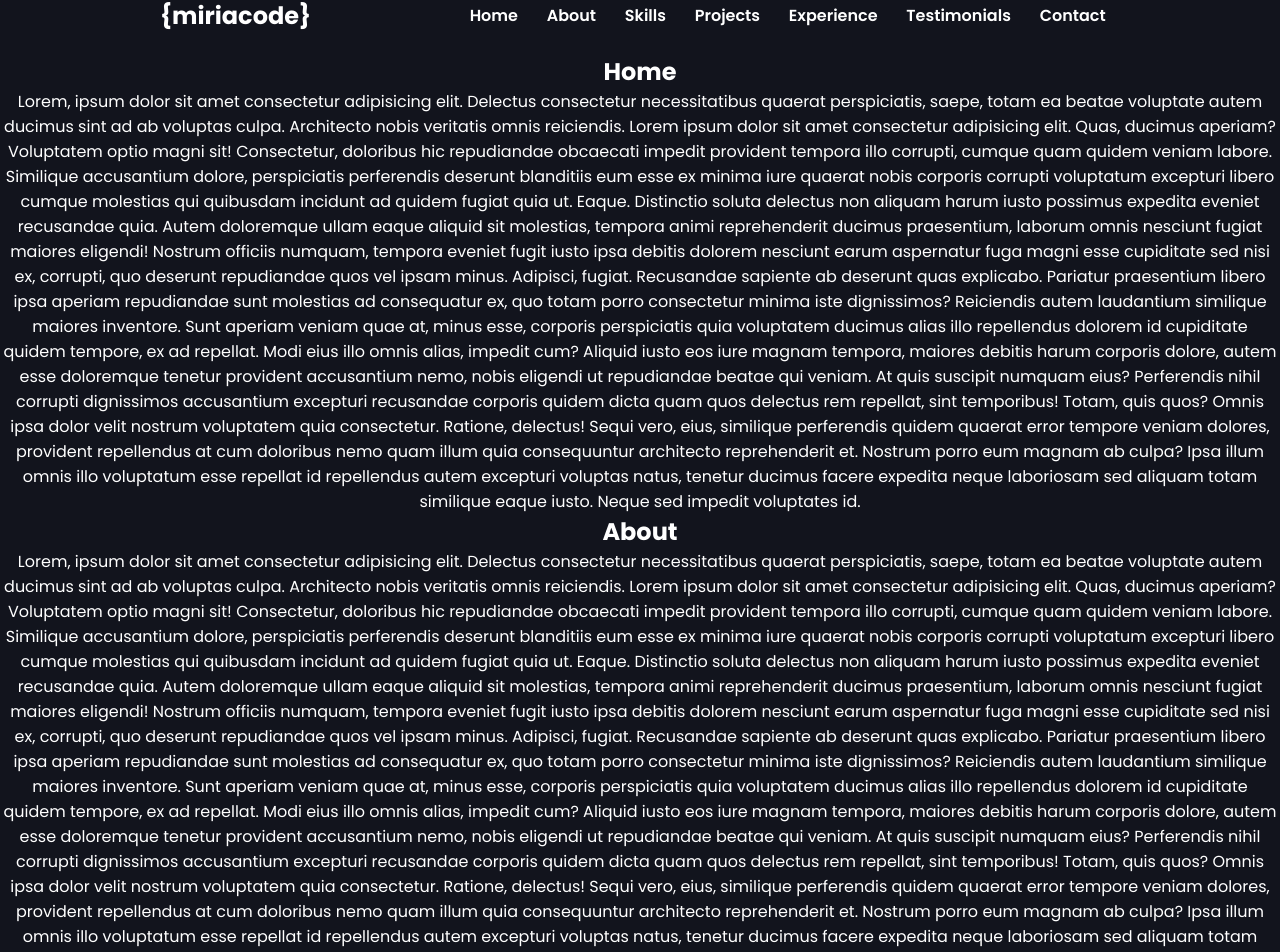
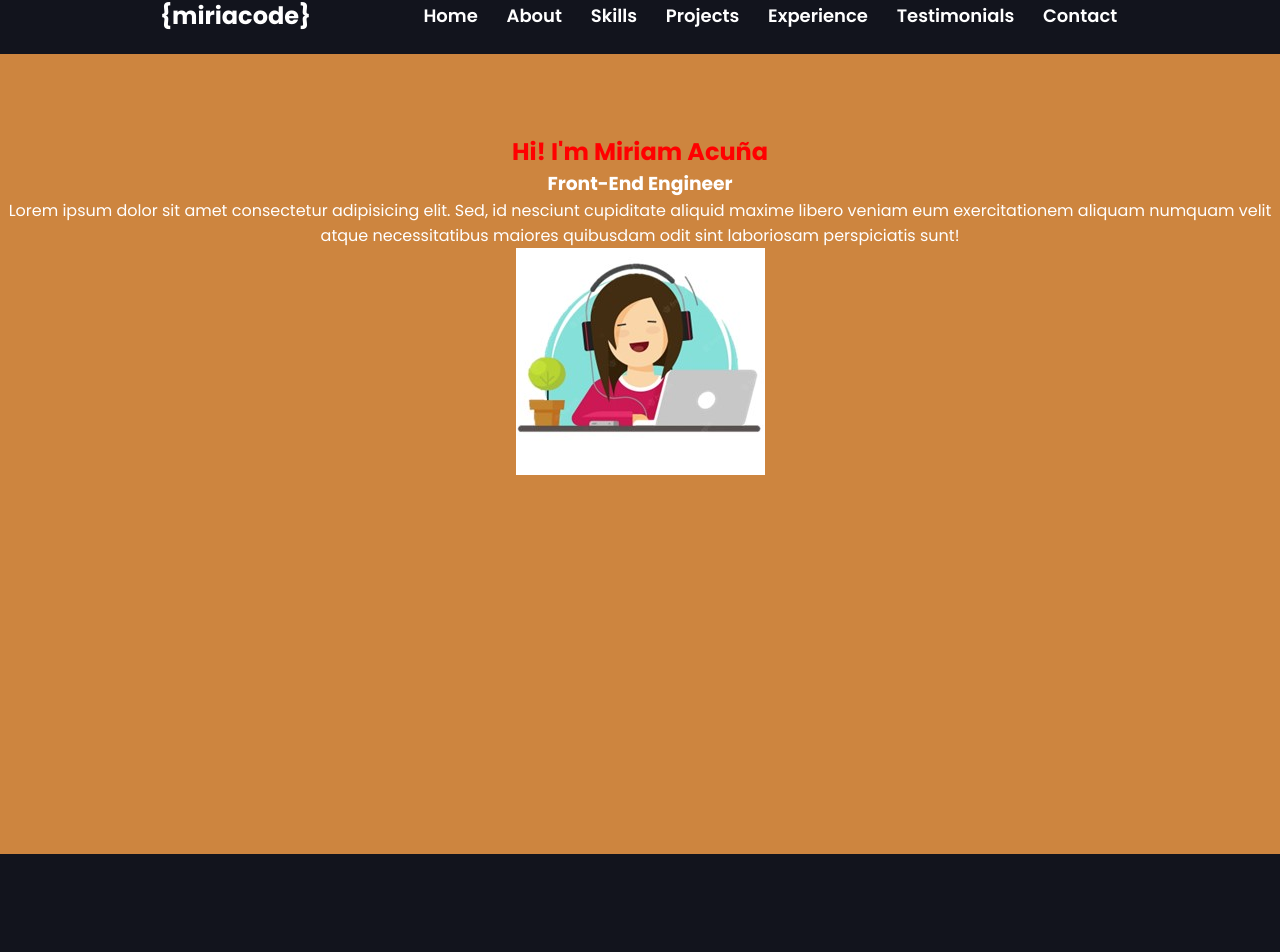
Before and after one commit to miriacode/my-portafolio, a React (Create React App) app: page / in a window 1280 px wide. Shown: the part 26-978 px from the top of the page. Built offline with nearby package versions, Linux system fonts and the light colour scheme.

Commit message:
Updating Navbar. Home and About styles

```diff
--- a/src/components/ui/Navbar/Navbar.style.tsx
+++ b/src/components/ui/Navbar/Navbar.style.tsx
@@ -55,7 +55,7 @@ export const NavbarLinkContainer = styled.div`
 
 export const NavbarLink = styled(HashLink)`
   color: var(--text-primary-color);
-  font-size:medium;
+  font-size:large;
   font-weight:600;
   text-decoration: none;
   margin: 0.9rem;
--- /dev/null
+++ b/src/pages/About/About.style.jsx
@@ -0,0 +1,43 @@
+import styled from "styled-components";
+import { keyframes } from "styled-components";
+
+export const AboutSection = styled.section`
+    display:block;
+    /* background-color:pink; */
+    padding-top:80px;
+`;
+
+
+const gradient = keyframes`
+
+0% {
+  background-position: 0 50%;
+}
+50% {
+  background-position: 100% 50%;
+}
+100% {
+  background-position: 0 50%;
+}
+`;
+
+export const Title = styled.h2`
+    display:block;
+    padding:1rem;
+    font-size:xx-large;
+
+    animation: ${gradient} 5s ease-in-out infinite;
+    background: linear-gradient(to right, #ee9ca7, #ffdde1, #2193b0, #6dd5ed);
+    background-size: 300%;
+    background-clip: text;
+    -webkit-text-fill-color: transparent;
+    -webkit-background-clip: text;
+`;
+
+export const Paragraph = styled.p`
+    /* background-color:purple; */
+    padding-top:80px;
+
+    height:80vh;
+    padding:1.8rem 1rem;
+`;
--- a/src/pages/About/About.tsx
+++ b/src/pages/About/About.tsx
@@ -1,22 +1,15 @@
 import React from 'react'
+import { AboutSection, Title, Paragraph } from './About.style'
 
 const About = () => {
   return (
-    <div id="about">
-      <h2>About</h2>
-      <p>Lorem, ipsum dolor sit amet consectetur adipisicing elit. Delectus consectetur necessitatibus quaerat perspiciatis, saepe, totam ea beatae voluptate autem ducimus sint ad ab voluptas culpa. Architecto nobis veritatis omnis reiciendis.
-      Lorem ipsum dolor sit amet consectetur adipisicing elit. Quas, ducimus aperiam? Voluptatem optio magni sit! Consectetur, doloribus hic repudiandae obcaecati impedit provident tempora illo corrupti, cumque quam quidem veniam labore.
-      Similique accusantium dolore, perspiciatis perferendis deserunt blanditiis eum esse ex minima iure quaerat nobis corporis corrupti voluptatum excepturi libero cumque molestias qui quibusdam incidunt ad quidem fugiat quia ut. Eaque.
-      Distinctio soluta delectus non aliquam harum iusto possimus expedita eveniet recusandae quia. Autem doloremque ullam eaque aliquid sit molestias, tempora animi reprehenderit ducimus praesentium, laborum omnis nesciunt fugiat maiores eligendi!
-      Nostrum officiis numquam, tempora eveniet fugit iusto ipsa debitis dolorem nesciunt earum aspernatur fuga magni esse cupiditate sed nisi ex, corrupti, quo deserunt repudiandae quos vel ipsam minus. Adipisci, fugiat.
-      Recusandae sapiente ab deserunt quas explicabo. Pariatur praesentium libero ipsa aperiam repudiandae sunt molestias ad consequatur ex, quo totam porro consectetur minima iste dignissimos? Reiciendis autem laudantium similique maiores inventore.
-      Sunt aperiam veniam quae at, minus esse, corporis perspiciatis quia voluptatem ducimus alias illo repellendus dolorem id cupiditate quidem tempore, ex ad repellat. Modi eius illo omnis alias, impedit cum?
-      Aliquid iusto eos iure magnam tempora, maiores debitis harum corporis dolore, autem esse doloremque tenetur provident accusantium nemo, nobis eligendi ut repudiandae beatae qui veniam. At quis suscipit numquam eius?
-      Perferendis nihil corrupti dignissimos accusantium excepturi recusandae corporis quidem dicta quam quos delectus rem repellat, sint temporibus! Totam, quis quos? Omnis ipsa dolor velit nostrum voluptatem quia consectetur. Ratione, delectus!
-      Sequi vero, eius, similique perferendis quidem quaerat error tempore veniam dolores, provident repellendus at cum doloribus nemo quam illum quia consequuntur architecto reprehenderit et. Nostrum porro eum magnam ab culpa?
-      Ipsa illum omnis illo voluptatum esse repellat id repellendus autem excepturi voluptas natus, tenetur ducimus facere expedita neque laboriosam sed aliquam totam similique eaque iusto. Neque sed impedit voluptates id.
-      </p>
-    </div>
+    <AboutSection id="about">
+      <Title>About</Title>
+      <Paragraph>I'm Miriam Acuña. I'm from Lima, Peru. I'm passionate about web development, problem-solving and algorithms.
+          Lorem, ipsum dolor sit amet consectetur adipisicing elit. Delectus consectetur necessitatibus quaerat perspiciatis, saepe, totam ea beatae voluptate autem ducimus sint ad ab voluptas culpa. Architecto nobis veritatis omnis reiciendis.
+          Lorem ipsum dolor sit amet consectetur adipisic.
+      </Paragraph>
+    </AboutSection>
   )
 }
 
--- /dev/null
+++ b/src/pages/Home/Home.style.tsx
@@ -0,0 +1,13 @@
+import styled from "styled-components";
+
+// interface NavbarContainerProps {
+//   readonly extendNavbar: boolean;
+// };
+export const HomeSection = styled.section`
+    background-color:peru;
+    padding-top:80px;
+    height:100vh;
+`
+export const Title = styled.h2`
+    color:red;
+`
--- a/src/pages/Home/Home.tsx
+++ b/src/pages/Home/Home.tsx
@@ -1,22 +1,22 @@
 import React from 'react'
+import { Title, HomeSection } from './Home.style'
+import mainImage from './../../assets/images/home-image.jpg'
 
 const Home = () => {
   return (
-    <div >
-      <h2 id="home">Home</h2>
-      <p>Lorem, ipsum dolor sit amet consectetur adipisicing elit. Delectus consectetur necessitatibus quaerat perspiciatis, saepe, totam ea beatae voluptate autem ducimus sint ad ab voluptas culpa. Architecto nobis veritatis omnis reiciendis.
-      Lorem ipsum dolor sit amet consectetur adipisicing elit. Quas, ducimus aperiam? Voluptatem optio magni sit! Consectetur, doloribus hic repudiandae obcaecati impedit provident tempora illo corrupti, cumque quam quidem veniam labore.
-      Similique accusantium dolore, perspiciatis perferendis deserunt blanditiis eum esse ex minima iure quaerat nobis corporis corrupti voluptatum excepturi libero cumque molestias qui quibusdam incidunt ad quidem fugiat quia ut. Eaque.
-      Distinctio soluta delectus non aliquam harum iusto possimus expedita eveniet recusandae quia. Autem doloremque ullam eaque aliquid sit molestias, tempora animi reprehenderit ducimus praesentium, laborum omnis nesciunt fugiat maiores eligendi!
-      Nostrum officiis numquam, tempora eveniet fugit iusto ipsa debitis dolorem nesciunt earum aspernatur fuga magni esse cupiditate sed nisi ex, corrupti, quo deserunt repudiandae quos vel ipsam minus. Adipisci, fugiat.
-      Recusandae sapiente ab deserunt quas explicabo. Pariatur praesentium libero ipsa aperiam repudiandae sunt molestias ad consequatur ex, quo totam porro consectetur minima iste dignissimos? Reiciendis autem laudantium similique maiores inventore.
-      Sunt aperiam veniam quae at, minus esse, corporis perspiciatis quia voluptatem ducimus alias illo repellendus dolorem id cupiditate quidem tempore, ex ad repellat. Modi eius illo omnis alias, impedit cum?
-      Aliquid iusto eos iure magnam tempora, maiores debitis harum corporis dolore, autem esse doloremque tenetur provident accusantium nemo, nobis eligendi ut repudiandae beatae qui veniam. At quis suscipit numquam eius?
-      Perferendis nihil corrupti dignissimos accusantium excepturi recusandae corporis quidem dicta quam quos delectus rem repellat, sint temporibus! Totam, quis quos? Omnis ipsa dolor velit nostrum voluptatem quia consectetur. Ratione, delectus!
-      Sequi vero, eius, similique perferendis quidem quaerat error tempore veniam dolores, provident repellendus at cum doloribus nemo quam illum quia consequuntur architecto reprehenderit et. Nostrum porro eum magnam ab culpa?
-      Ipsa illum omnis illo voluptatum esse repellat id repellendus autem excepturi voluptas natus, tenetur ducimus facere expedita neque laboriosam sed aliquam totam similique eaque iusto. Neque sed impedit voluptates id.
-      </p>
-    </div>
+    <HomeSection id="home">
+      <div>
+        <Title >Hi! I'm Miriam Acuña</Title>
+        <h3>Front-End Engineer</h3>
+        <p>Lorem ipsum dolor sit amet consectetur adipisicing elit. Sed, id nesciunt cupiditate aliquid maxime libero veniam eum exercitationem
+          aliquam numquam velit atque necessitatibus maiores quibusdam odit sint laboriosam perspiciatis sunt!
+        </p>
+      </div>
+      <div>
+        <img src={mainImage} alt="k"/>
+      </div>
+
+    </HomeSection>
   )
 }
 
```
Also changed, not shown: src/assets/images/home-image.jpg (added), src/assets/images/logo.png (deleted).
